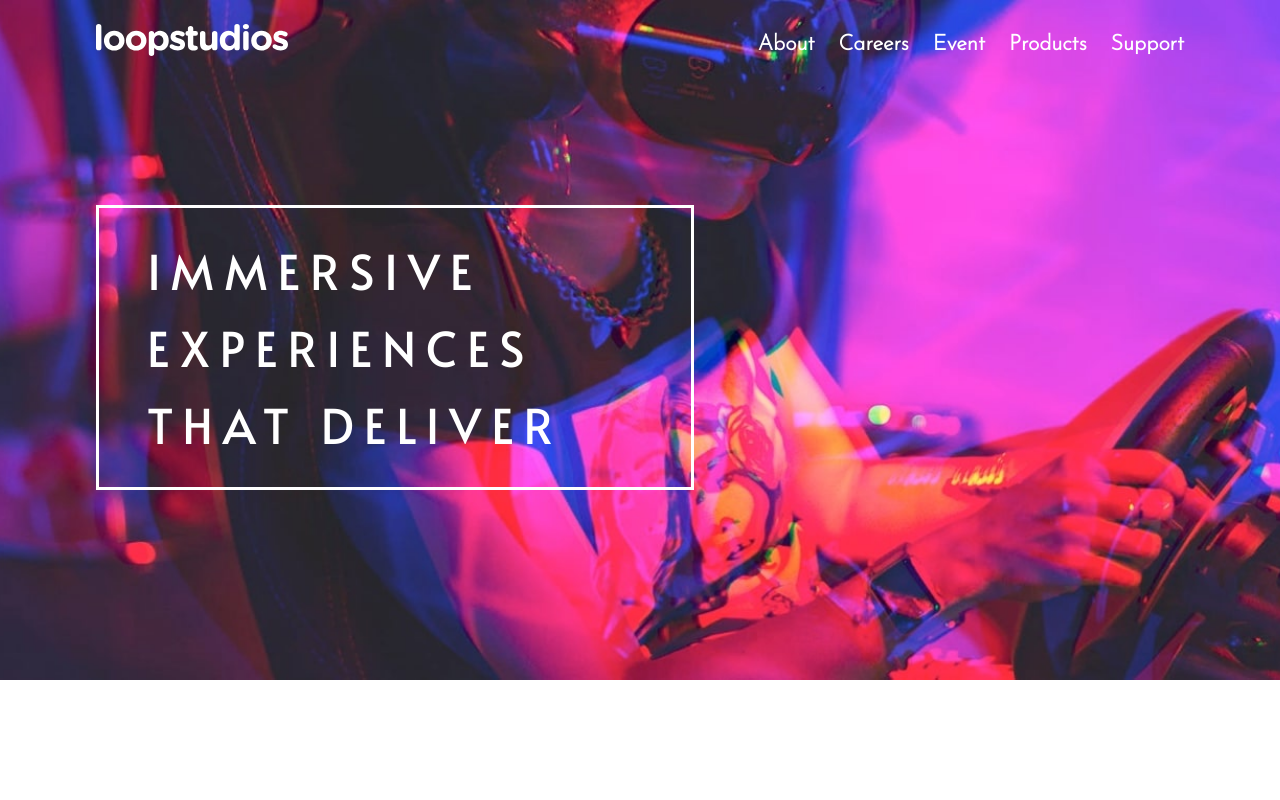
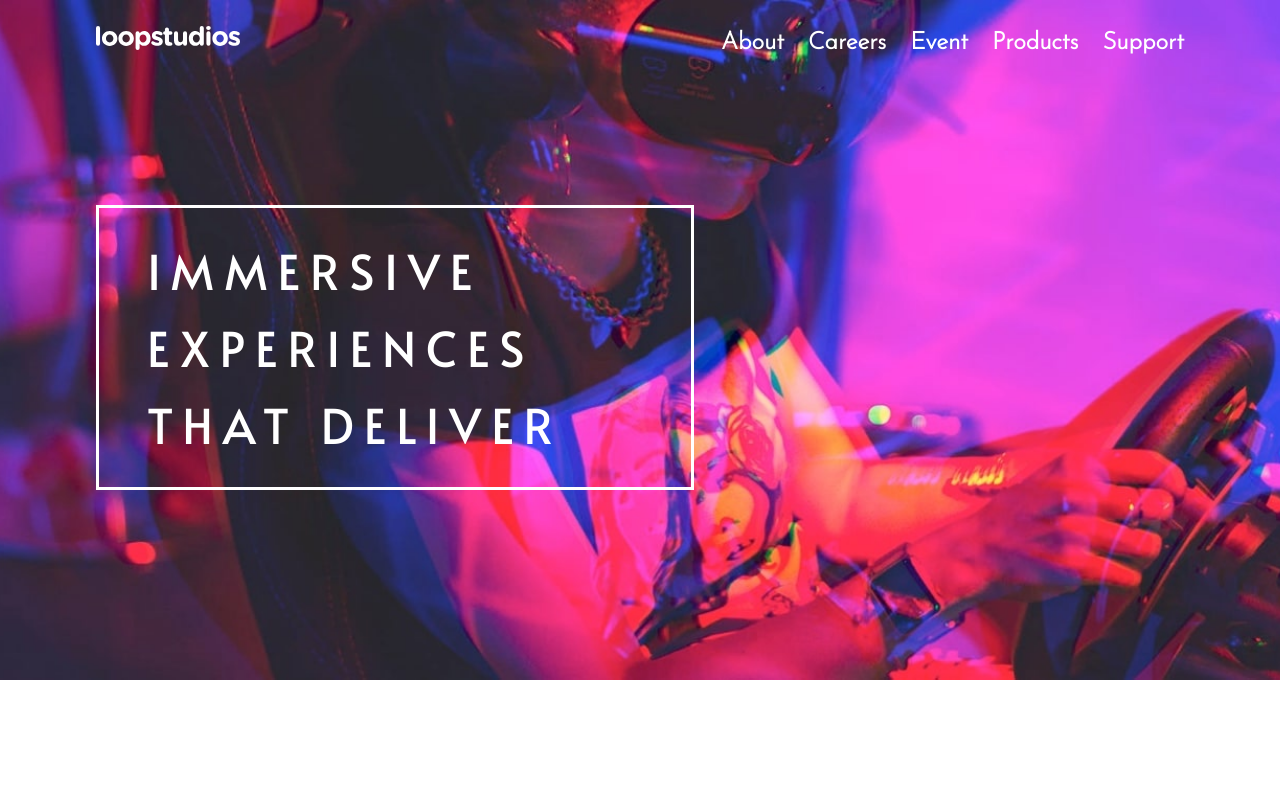
Before and after one commit to Terieyenike/loopstudios, a plain HTML site: page index.html in a window 1280 px wide. Shown: the top 800 px of the page. Drawn offline with Linux system fonts and the light colour scheme.

Commit message:
stylesheet changed

```diff
--- a/style.css
+++ b/style.css
@@ -63,6 +63,10 @@ a {
   justify-content: space-between;
   color: #fff;
   padding: 1.5em 0;
+}
+
+.nav__row img {
+  width: 60%;
 }
 
 .nav {
@@ -348,6 +352,10 @@ footer {
     display: block;
   }
 
+  .nav__row img {
+    width: 75%;
+  }
+
   .nav__list {
     display: flex;
     align-items: center;
@@ -358,7 +366,7 @@ footer {
     color: hsl(0, 0%, 100%);
     text-transform: capitalize;
     font-weight: 700;
-    font-size: 1.35rem;
+    font-size: 1.5rem;
   }
 
   .nav__item + .nav__item {
```
